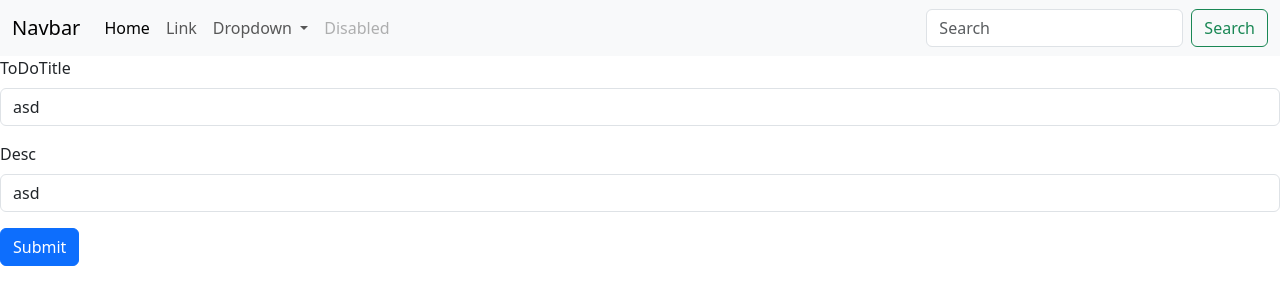
After one commit to ayyushx/ToDoList, a Flask app: page /update/1 in a window 1280 px wide. The commit adds this page. Shown: the top 305 px of the page. Run offline with Flask 3, Linux system fonts and the light colour scheme; data comes from the database, SQL or seed files in the repository; both versions use the stored data as it was after the commit.

Commit message:
update option added with base.html

```diff
--- a/app.py
+++ b/app.py
@@ -37,11 +37,23 @@ def showQueries():
 
 @app.route("/delete/<int:sno>")
 def delete(sno):
-    delToDo = ToDo.query.filter_by(sno=sno).first()
+    delToDo = ToDo.query.filter_by(sno=sno).first() #.first() is used to make sure to select the first query related to it
     db.session.delete(delToDo)
     db.session.commit()
     return redirect('/')
-
+@app.route("/update/<int:sno>",methods = ["GET" , "POST"])
+def update(sno):
+    if request.method == "POST":
+        name = request.form['name']
+        desc = request.form['desc']
+        todo = ToDo.query.filter_by(sno=sno).first()
+        todo.name = name
+        todo.desc = desc
+        db.session.add(todo)
+        db.session.commit()
+        redirect('/')
+    todo = ToDo.query.filter_by(sno=sno).first()
+    return render_template('update.html',todo=todo)
 
 
 if __name__ == "__main__":
--- /dev/null
+++ b/templates/base.html
@@ -0,0 +1,59 @@
+<!doctype html>
+<html lang="en">
+
+<head>
+    <meta charset="utf-8">
+    <meta name="viewport" content="width=device-width, initial-scale=1">
+    <title>Bootstrap demo</title>
+    <link href="https://cdn.jsdelivr.net/npm/bootstrap@5.3.3/dist/css/bootstrap.min.css" rel="stylesheet"
+        integrity="sha384-QWTKZyjpPEjISv5WaRU9OFeRpok6YctnYmDr5pNlyT2bRjXh0JMhjY6hW+ALEwIH" crossorigin="anonymous">
+</head>
+
+<body>
+    <nav class="navbar navbar-expand-lg bg-body-tertiary">
+        <div class="container-fluid">
+            <a class="navbar-brand" href="#">Navbar</a>
+            <button class="navbar-toggler" type="button" data-bs-toggle="collapse"
+                data-bs-target="#navbarSupportedContent" aria-controls="navbarSupportedContent" aria-expanded="false"
+                aria-label="Toggle navigation">
+                <span class="navbar-toggler-icon"></span>
+            </button>
+            <div class="collapse navbar-collapse" id="navbarSupportedContent">
+                <ul class="navbar-nav me-auto mb-2 mb-lg-0">
+                    <li class="nav-item">
+                        <a class="nav-link active" aria-current="page" href="#">Home</a>
+                    </li>
+                    <li class="nav-item">
+                        <a class="nav-link" href="#">Link</a>
+                    </li>
+                    <li class="nav-item dropdown">
+                        <a class="nav-link dropdown-toggle" href="#" role="button" data-bs-toggle="dropdown"
+                            aria-expanded="false">
+                            Dropdown
+                        </a>
+                        <ul class="dropdown-menu">
+                            <li><a class="dropdown-item" href="#">Action</a></li>
+                            <li><a class="dropdown-item" href="#">Another action</a></li>
+                            <li>
+                                <hr class="dropdown-divider">
+                            </li>
+                            <li><a class="dropdown-item" href="#">Something else here</a></li>
+                        </ul>
+                    </li>
+                    <li class="nav-item">
+                        <a class="nav-link disabled" aria-disabled="true">Disabled</a>
+                    </li>
+                </ul>
+                <form class="d-flex" role="search">
+                    <input class="form-control me-2" type="search" placeholder="Search" aria-label="Search">
+                    <button class="btn btn-outline-success" type="submit">Search</button>
+                </form>
+            </div>
+        </div>
+    </nav>
+    {% block body %}
+
+    {% endblock body %}
+</body>
+
+</html>
--- /dev/null
+++ b/templates/update.html
@@ -0,0 +1,19 @@
+{% extends 'base.html' %}
+{% block body %}
+        <!--FORMS-->
+    <form action = "/update/{{todo.sno}}" method = "POST">
+        <div class="mb-3">
+            <label for="todo" class="form-label">ToDoTitle</label>
+            <input type="text" class="form-control" name = "name" id="name" value="{{todo.name}}" aria-describedby="emailHelp">
+        </div>
+        <div class="mb-3">
+            <label for="desc" class="form-label">Desc</label>
+            <input type="text" class="form-control" name = "desc" id="desc" value = "{{todo.desc}}" >
+        </div>
+        <button type="submit" class="btn btn-primary">Submit</button>
+    </form>
+    <script src="https://cdn.jsdelivr.net/npm/bootstrap@5.3.3/dist/js/bootstrap.bundle.min.js"
+        integrity="sha384-YvpcrYf0tY3lHB60NNkmXc5s9fDVZLESaAA55NDzOxhy9GkcIdslK1eN7N6jIeHz"
+        crossorigin="anonymous"></script>
+
+{% endblock body %}
```
Also changed, not shown: templates/index.html (+13 -56 lines), instance/todo.db.
